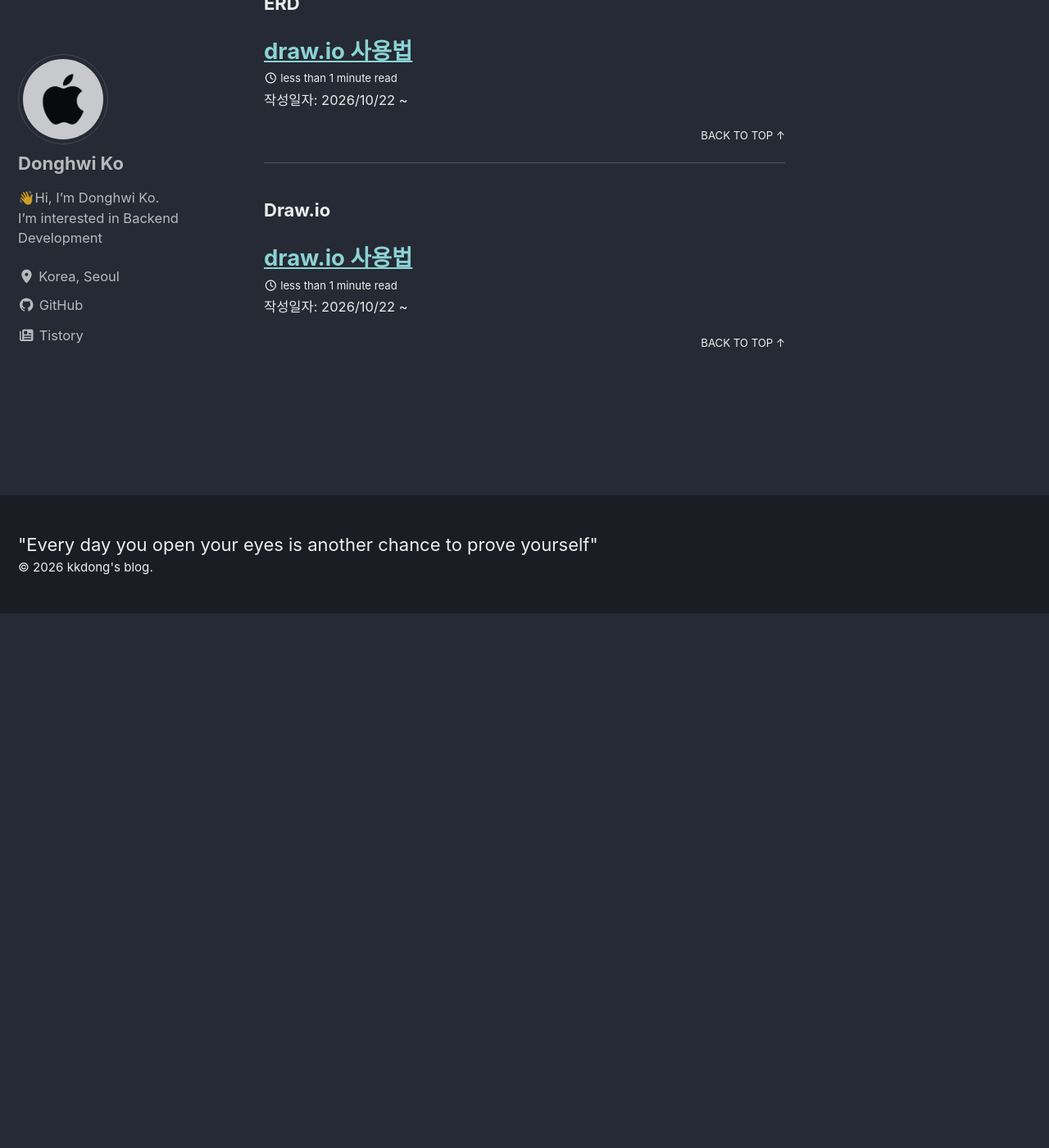
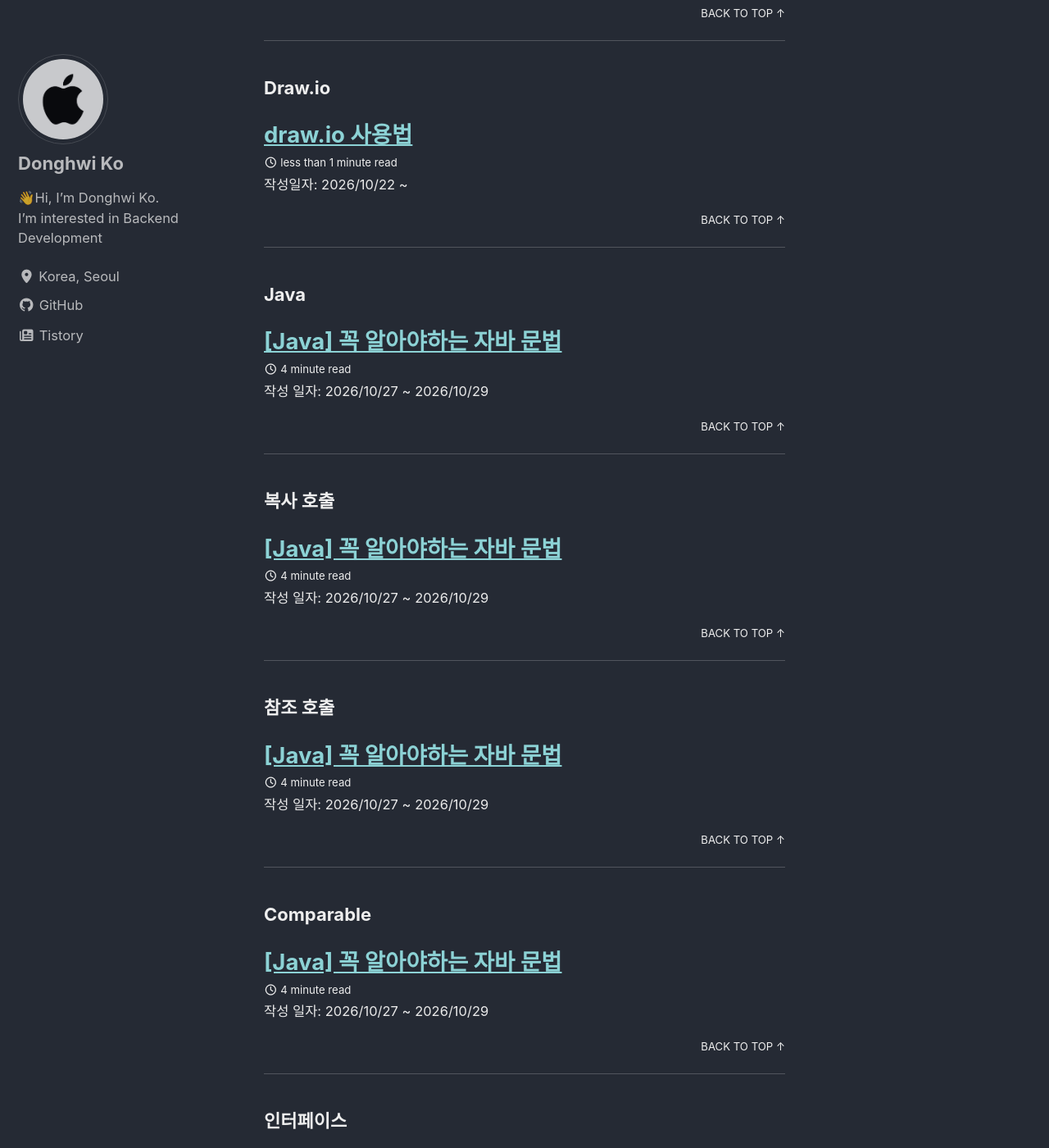
Before and after one commit to kkodong784/kkodong784.github.io, a Jekyll site: the page built from _pages/tag-archive.md, in a window 1280 px wide and 1400 px high, scrolled down 1535 px. Shown: the whole window at 82% size. Built offline with Jekyll 4.4.1, drawn with Linux system fonts in a browser that asks for light colours; cached includes are drawn as plain includes; before the commit the page ends 2283 px from its top, so only the background shows below that; some of the changed text lies outside the part shown.

Commit message:
Enhance Java syntax post with detailed explanation of generics and interface usage

`````diff
--- a/_posts/2026-10-28-essential-Java-syntax.md
+++ b/_posts/2026-10-29-essential-Java-syntax.md
@@ -1,19 +1,29 @@
 ---
 title: "[Java] 꼭 알아야하는 자바 문법"
 categories:
-   - MD
-   - Jekyll
+   - Java
+   - 복사 호출
+   - 참조 호출
+   - Comparable
+   - 인터페이스
+   - 제네릭
 tags:
-   - MD
-   - Jekyll
+  - Java
+  - 복사 호출
+  - 참조 호출
+  - Comparable
+  - 인터페이스
+  - 제네릭
 toc: true
 ---
-작성 일자: 2026/10/28
+작성 일자: 2026/10/27 ~ 2026/10/29
 
 
 이 포스팅에서는 자바를 공부하면서 내가 제대로 이해하기 못하고 있었던 부분을 기록해보려고 한다.
 
-## 🟩 함수(메서드)에 변수나 배열 넘기기 (복사 호출, 참조호출)
+## 🟩 함수(메서드)에 변수나 배열 넘기기 (복사 호출, 참조 호출)
+### 🟣 용어 정리 및 일반 변수의 경우
+
 함수를 호출할 때 넘기는 데이터를 인자<sup><strong>Argument</strong></sup>라고 하고, <br>
 호출받은 함수에서 넘어온 인자를 받는 변수를 파타미터<sup><strong>Parameter</strong></sup>라고 한다. <br>
 이정도는 알 것이다.
@@ -65,14 +75,16 @@ int k = 5;
 sampleAccess(a, k);
 ````
 
-sampleAccess 함수에서는 원래의 배열 공간에 접근하여 값을 수정하는 것이다.
+sampleAccess 함수에서는 **원래의 배열 공간에 접근하여 값을 수정하는 것**이다.
 이 부분때문에, 우리는 다음과 같이,
 `a = sampleAccess(a, k);`뭐 이런식으로 값이 수정된 배열을 함수에서 다시 반환하는 식으로 코드를 짤 필요가 없는 것이다.
 또한 여기서 배열 공간이라는 말을 써서 헷갈릴 수 있는데,
 자바에서 배열명은 배열이 할당된 메모리 공간을 가리키는 id라는 사실을 다시 한번 더 상기시킨다면 이해하기 쉬울 것이다.
 
 
-## 🟩 대소 비교를 위한 인터페이스: Comparable
+## 🟩 클래스끼리 대소 비교를 위한 인터페이스: Comparable
+
+### 🟣 Comparable의 `compareTo()` 메서드
 자바에서 기초타입(int, float 등)끼리 대소 비교를 할때는 \>, \<, \<=, \>=, \= 이런 연산자를 사용한다.
 하지만, 기초타입 외에 클래스간에는 이런 상식적인 대소 관계가 존재하지 않는다.
 따라서 객체 안에 객체끼리 비교할 수 있는 어떤 필드가 있어야하고, 그 필드를 비교해주는 내부 메서드가 정의되어 있어야한다.
@@ -84,6 +96,7 @@ Comparable을 따르는 클래스의 객체 a, b가 있다고 할 때, 다음과
 `if (a.compareTo(b) < 0) ...`
 
 
+### 🟣 인터페이스는 변수 타입으로도 사용 가능
 또한 **인터페이스를 변수 타입으로 사용**할 수도 있다.
 예를 들면 클래스를 레퍼런스할 변수 a를 다음과 같이 선언할 수 있다(아래 코드 참고).
 ````java
@@ -91,6 +104,8 @@ Comparable a;
 ````
 이렇게 변수를 선언하면, a는 어떤 클래스의 레퍼런스 변수인데, ***인터페이스 Comparable을 따르는 클래스로 제한한다***는 뜻이다.
 
+
+### 🟣 실제 코드 참고해보기
 그렇다면 마지막으로 이 Comparable이라는 인터페이스가 우리의 코딩에 어떻게 쓰이고 있는지 실제 코드를 참고하여 알아보자.
 실제 Comparable인터페이스 코드를 찾아본다면 다음과 같이 되어 있다.
 ````java
@@ -132,4 +147,36 @@ compareTo를 재정의하여 다음과 같은 반환값을 반환하도록 작
 반환값이 정수인 부분에서 불편하지 않을까라는 생각이 들었었는데, 대소비교하는 건데 결과로 정수로 알려주는 것이 처리하기 위함에 있어서 가장 깔끔하겠다는 생각이 들었다.
 따라서 나는 사용할 상황이 온다면 앞으로 자주 사용할 것같다.
 
-## 제네릭
+
+## 🟩 제네릭
+마지막으로 제네릭 개념이다.
+제네릭 개념을 인터페이스를 통해 살펴보자.
+
+### 🟣제네릭 문법이 없을때 불편한 점
+제네릭이라는 문법이 타입의 범용성을 제공하면서도 강력하게 관리할 수 있는지에 대해서, 제네릭 문법이 없을때의 문제점을 살펴보고 가자.
+아래 인터페이스 코드를 참고하자.
+````java
+public interface sampleInterface {
+    public void insert(String x);
+    public Object search(String x);
+    public void remove(String x);
+}
+````
+파라미터가 String 타입이 아니면 이 인터페이스는 못쓴다.
+또한 Object 타입으로 해놓으면 범용성은 있지만 타입 관리의 엄밀함이 떨어진다.
+
+### 🟣 제네릭이 타입 관리에 주는 이점들
+따라서 우리는 **제네릭**을 사용하여 타입의 범용성과 타입 관리의 엄밀함 둘 다 챙길 수 있다.
+위 인터페이스 코드를 제네릭 문법을 이용하여 다시 작성하면 다음과 같다.
+````java
+public interface sampleInterface<E, T> {
+    public void insert(E x);
+    public T search(E x);
+    public void remove(E x);
+}
+````
+파라미터 타입을 E로 받고, search 메서드의 반환값 타입을 T로 받는다.
+즉, 제네릭 인터페이스는 타입을 파라미터화 하는 기능이 있다.
+이렇게 타입 파타미터를 사용하는 방식의 인터페이스를 포괄성을 가졌다는 의미로 **제네릭 인터페이스**라고 한다.
+
+위 예시에서 볼 수 있듯이, 제네릭 인터페이스는 범용성을 제공하면서 타입도 강력하게 관리하는 아주 유용한 수단이다.
`````
Also changed, not shown: other parts of _posts/2026-10-29-essential-Java-syntax.md (+1 -1 lines).
